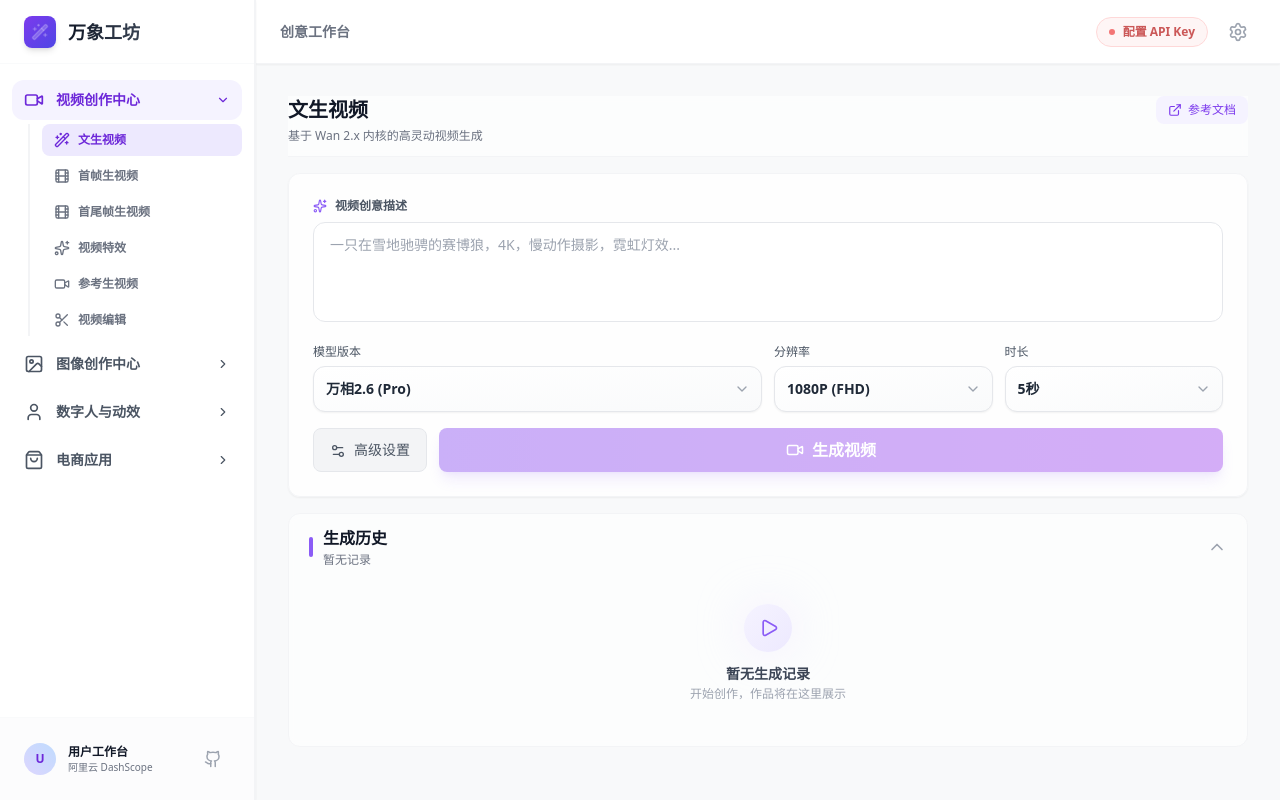
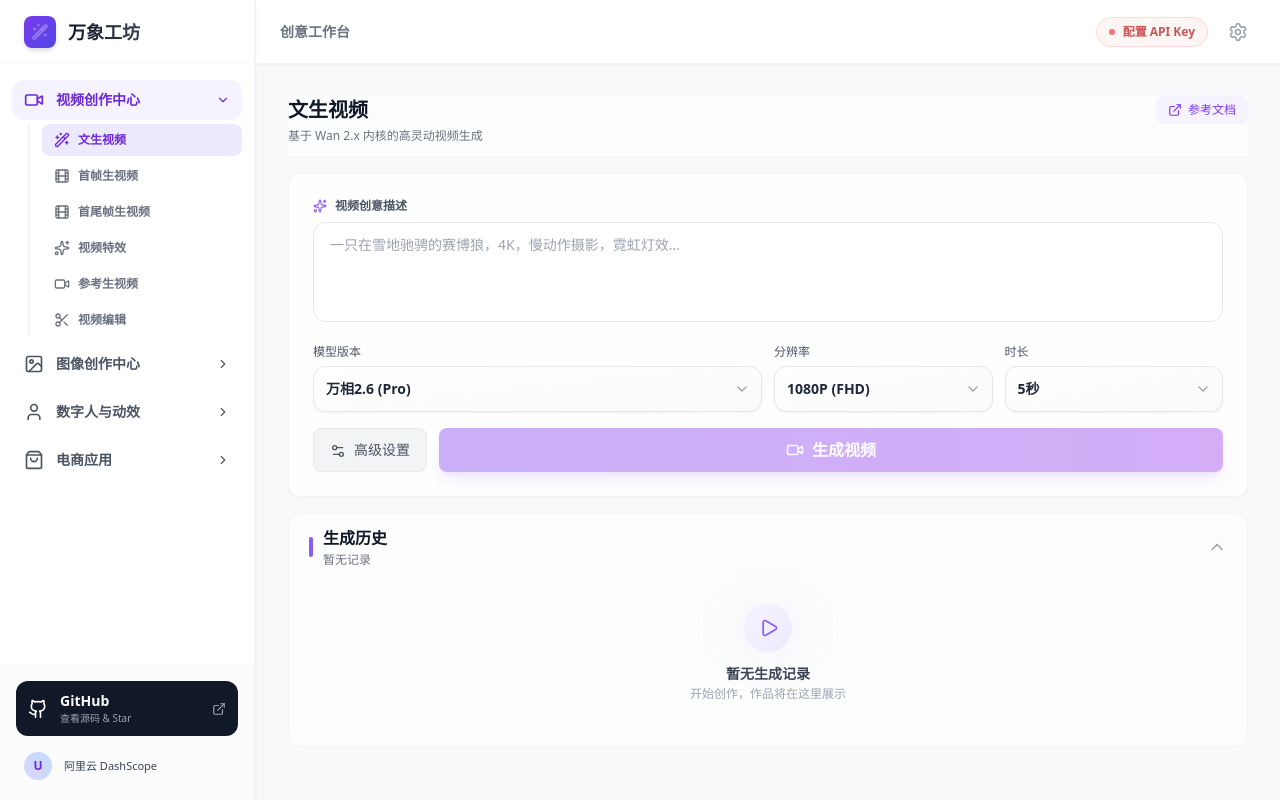
Before and after one commit to alex0001yyy/wan-app, a React (Vite) app: page / in a window 1280 px wide. Built offline with nearby package versions, Linux system fonts and the light colour scheme.

Commit message:
style: GitHub按钮更醒目 - 黑色背景+外链图标

```diff
--- a/src/components/Sidebar.jsx
+++ b/src/components/Sidebar.jsx
@@ -133,26 +133,30 @@
             </div>
 
             {/* Footer */}
-            <div className="p-4 border-t border-gray-50 bg-gray-50/50">
-                <div className="flex items-center justify-between px-2 py-2">
-                    <div className="flex items-center gap-3">
-                        <div className="w-8 h-8 rounded-full bg-gradient-to-tr from-violet-200 to-blue-200 flex items-center justify-center text-xs font-bold text-violet-700">
-                            U
-                        </div>
-                        <div className="flex-1 min-w-0">
-                            <div className="text-xs font-bold text-gray-900 truncate">用户工作台</div>
-                            <div className="text-[10px] text-gray-500 truncate">阿里云 DashScope</div>
-                        </div>
+            <div className="p-4 border-t border-gray-50 bg-gray-50/50 space-y-3">
+                {/* GitHub 链接 */}
+                <a
+                    href="https://github.com/alex0001yyy/wan-app"
+                    target="_blank"
+                    rel="noopener noreferrer"
+                    className="flex items-center gap-3 px-3 py-2.5 bg-gray-900 hover:bg-gray-800 text-white rounded-xl transition-all group"
+                >
+                    <Github size={20} />
+                    <div className="flex-1">
+                        <div className="text-sm font-semibold">GitHub</div>
+                        <div className="text-[10px] text-gray-400">查看源码 & Star</div>
                     </div>
-                    <a
-                        href="https://github.com/alex0001yyy/wan-app"
-                        target="_blank"
-                        rel="noopener noreferrer"
-                        className="p-2 text-gray-400 hover:text-gray-700 hover:bg-gray-100 rounded-lg transition-colors"
-                        title="GitHub"
-                    >
-                        <Github size={18} />
-                    </a>
+                    <ExternalLink size={14} className="text-gray-400 group-hover:text-white transition-colors" />
+                </a>
+
+                {/* 用户信息 */}
+                <div className="flex items-center gap-3 px-2 py-1">
+                    <div className="w-7 h-7 rounded-full bg-gradient-to-tr from-violet-200 to-blue-200 flex items-center justify-center text-xs font-bold text-violet-700">
+                        U
+                    </div>
+                    <div className="flex-1 min-w-0">
+                        <div className="text-[11px] font-medium text-gray-700 truncate">阿里云 DashScope</div>
+                    </div>
                 </div>
             </div>
         </div>
```
